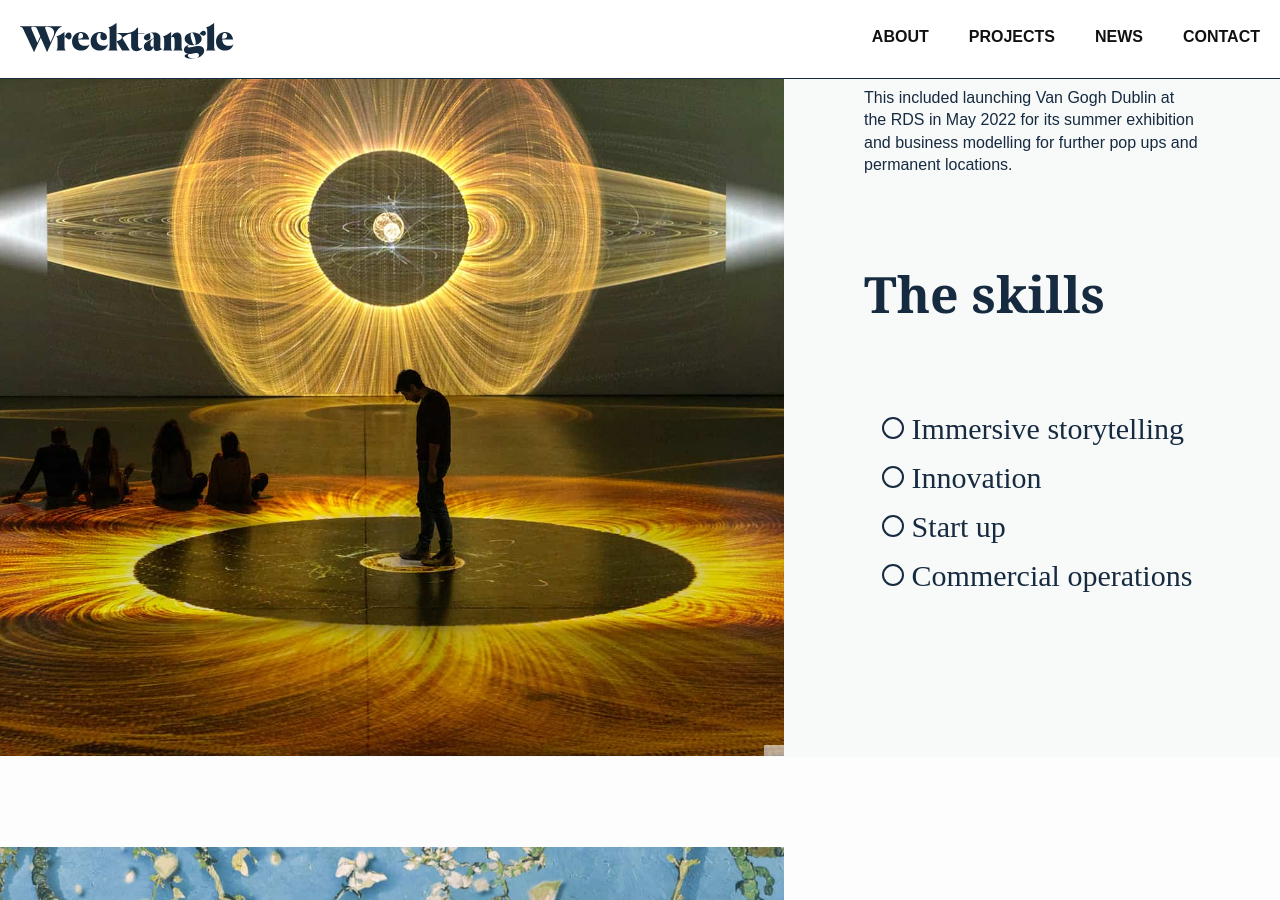
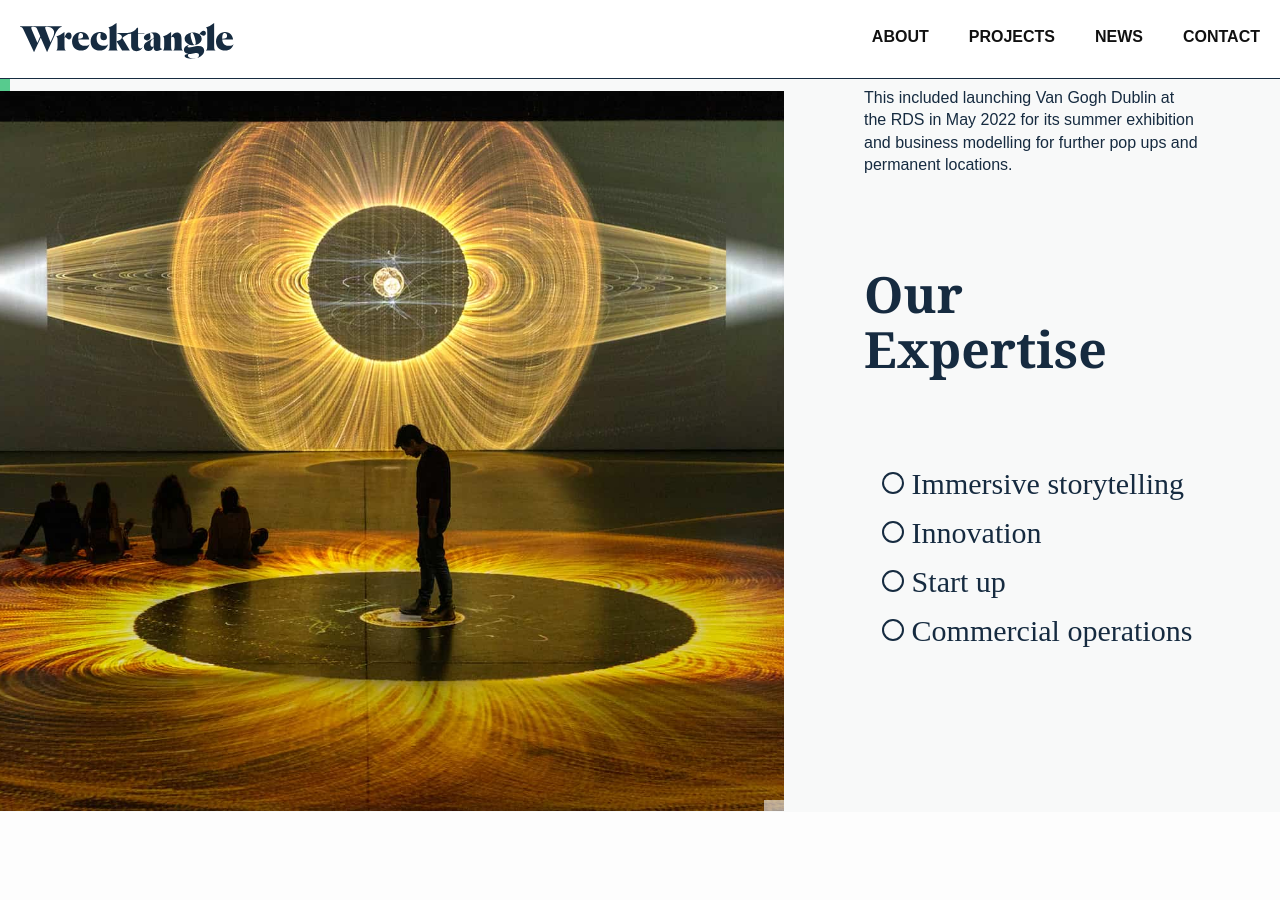
Before and after one commit to HarryFischer/wrecktangle, a Jekyll site: the page built from _projects/theatre-of-light.markdown, in a window 1280 px wide and 900 px high, scrolled down 1417 px. Built offline with Jekyll 4.4.1, drawn with Linux system fonts in a browser that asks for light colours.

Commit message:
Updated Theatre Of Light

```diff
--- a/_projects/theatre-of-light.markdown
+++ b/_projects/theatre-of-light.markdown
@@ -22,7 +22,7 @@ content-block:
       project fundraising.\n\nThis included launching Van Gogh Dublin at the RDS in
       May 2022 for its summer exhibition and business modelling for further pop ups
       and permanent locations."
-  - question: The skills
+  - question: Our Expertise
     answer-text: |-
       * Immersive storytelling
       * Innovation
```
